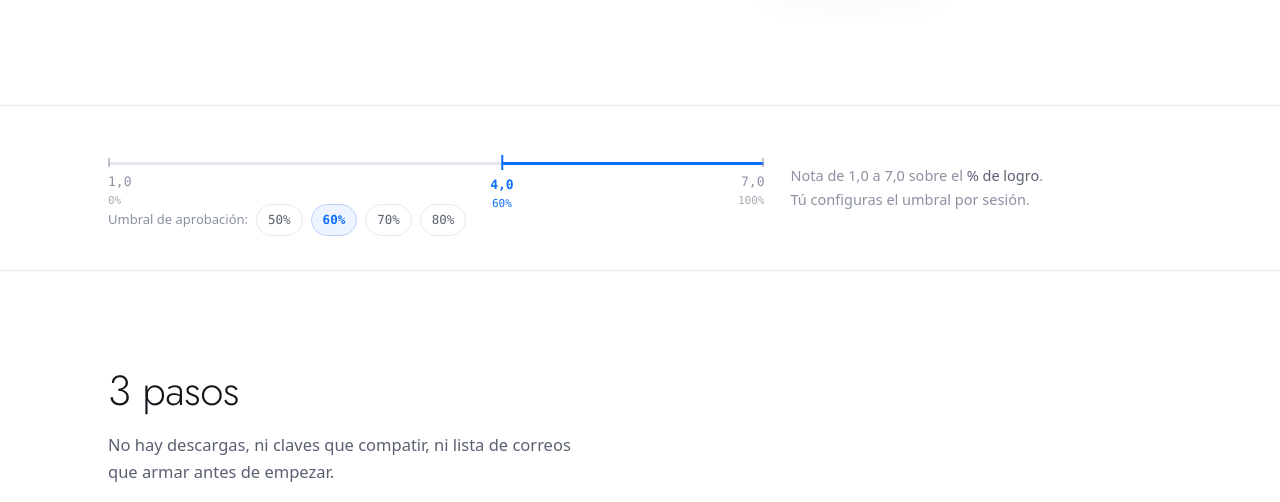
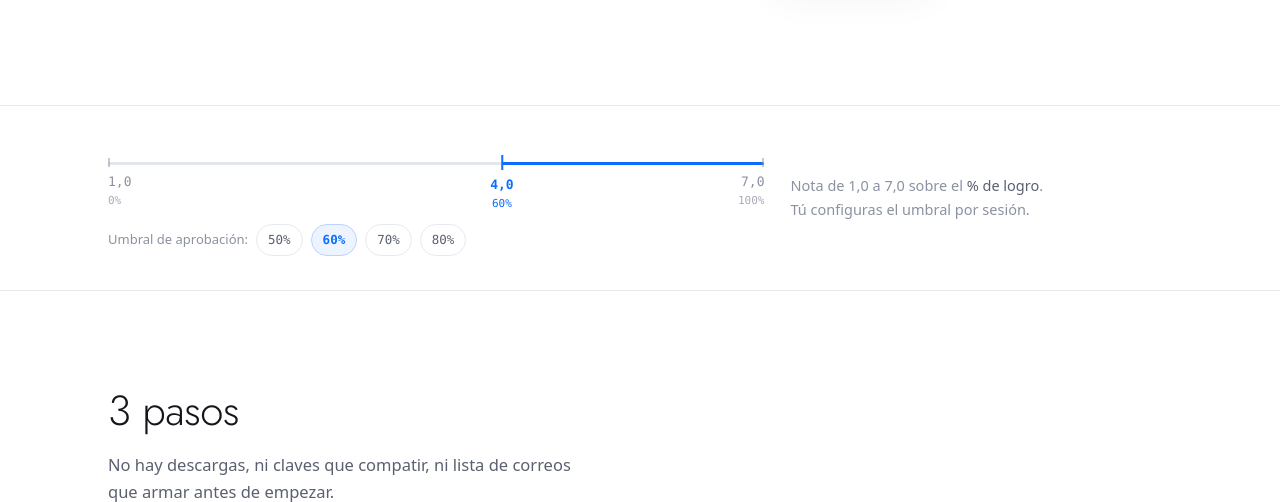
Before and after one commit to rm-2526/fuenti, a Flask app: page / in a window 1280 px wide. Shown: the part 607-1109 px from the top of the page. Run offline with Flask 3, Linux system fonts and the light colour scheme.

Commit message:
Corrige control de umbral

```diff
--- a/app/templates/index.html
+++ b/app/templates/index.html
@@ -347,7 +347,10 @@
 
     .escala-barra {
       position: relative;
-      height: 58px;
+      /* 72px, no 58: el marcador del 4,0 apila raya + nota + porcentaje y
+         necesita 70px. Con 58 la etiqueta del % se salia de la barra y quedaba
+         encima de los botones de abajo. */
+      height: 72px;
     }
 
     .escala-linea {
@@ -412,7 +415,9 @@
       align-items: center;
       gap: 8px;
       flex-wrap: wrap;
-      margin-top: 6px;
+      /* Aire suficiente para que el % que viaja con el 4,0 nunca toque los
+         botones, en cualquier posicion del umbral y a cualquier ancho. */
+      margin-top: 12px;
       font-size: 13px;
       color: var(--tinta-3);
     }
```
